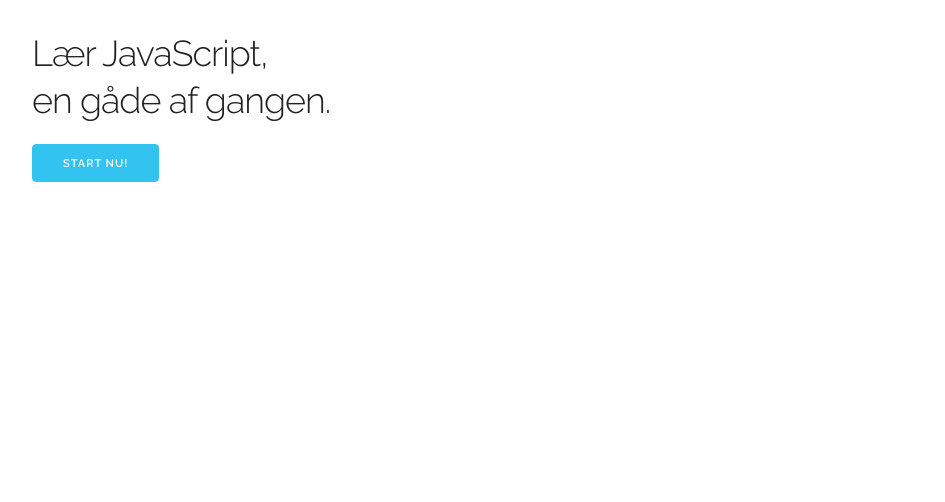
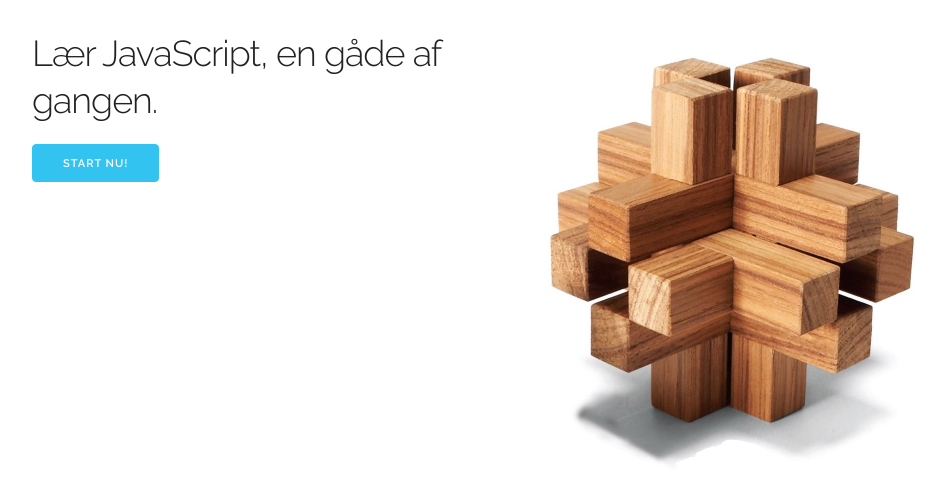
Before and after one commit to jesdnissen/learnjs, a plain HTML site: page public/index.html in a window 1280 px wide. Shown: the whole page, without its empty margins (128-1073 px from the left). Drawn offline with nearby package versions, Linux system fonts and the light colour scheme.

Commit message:
fejl rettet i index

```diff
--- a/public/index.html
+++ b/public/index.html
@@ -18,11 +18,11 @@
 		<div class='view-container container'>
 			<div class='row'>
 				<div class='one-half column'>
-					<h3>Lær JavaScript,<br> en gåde af gangen.</h3>
+					<h3>Lær JavaScript, en gåde af gangen.</h3>
 					<a href='' class='button button-primary'>Start Nu!</a>
 				</div>
 				<div class='one-half column'>
-				<img source='/images/HeroImage.jpg'/>
+				<img src='/images/HeroImage.jpg'/>
 				</div>
 			</div>
 		</div>
```
